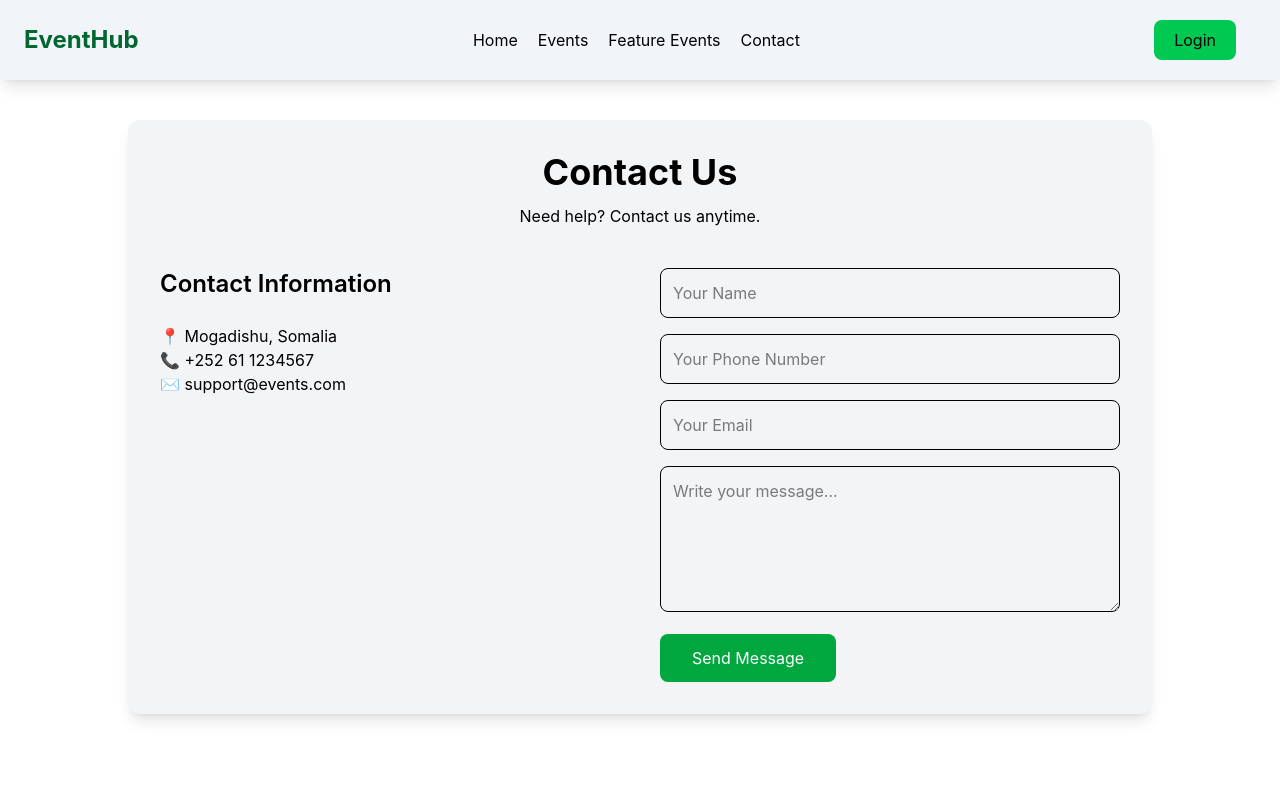
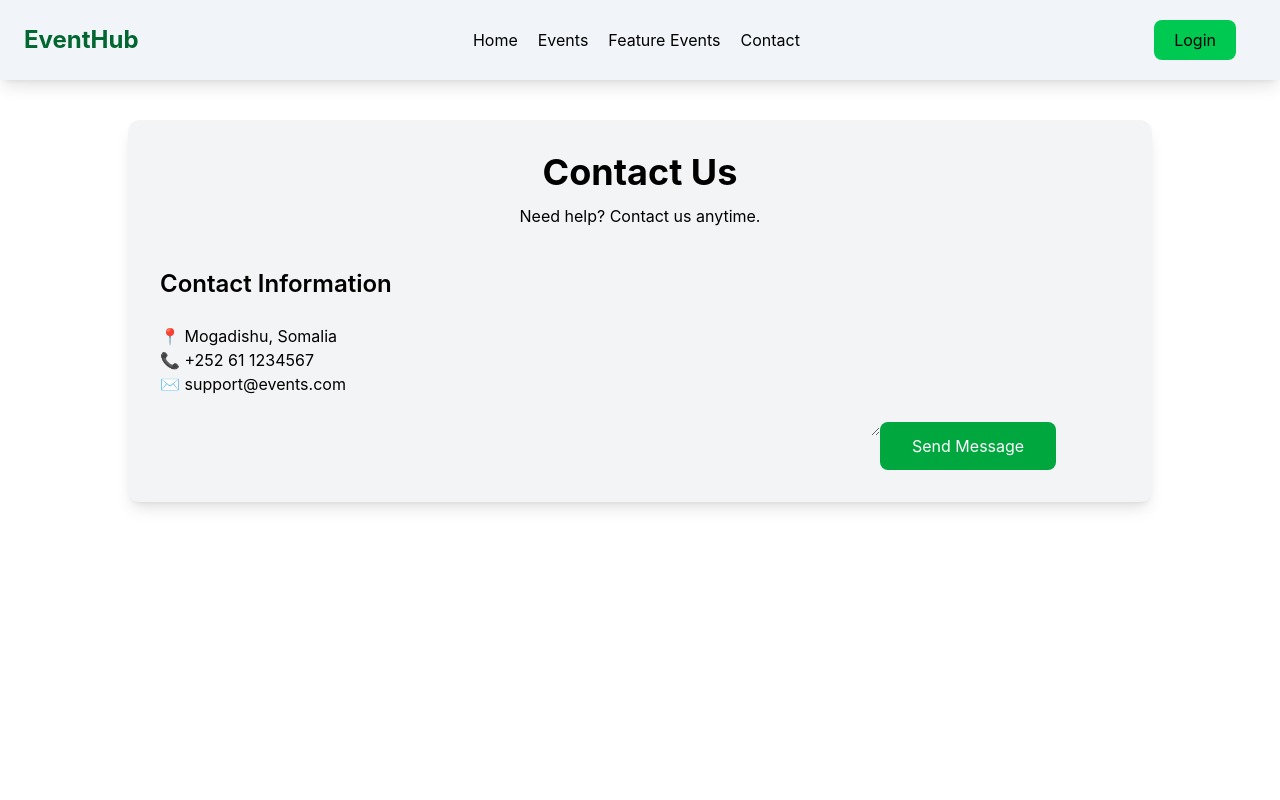
Before and after one commit to sundusali-eng/frontend-events, a React app: page /contact in a window 1280 px wide. Shown: the top 800 px of the page. Built offline with nearby package versions, Linux system fonts and the light colour scheme; the HTML template or start-up script is replaced by a standard one.

Commit message:
debug contact routes

```diff
--- a/src/components/Contact.jsx
+++ b/src/components/Contact.jsx
@@ -74,35 +74,26 @@ export default function Contact() {
 
               <input
                type="text"
-                placeholder="Your Name"
                value={name}
                onChange={(e) => setName(e.target.value)}
-                className="w-full border p-3 rounded-lg"
+             />
+
+             <input
+               type="email"
+               value={email}
+               onChange={(e) => setEmail(e.target.value)}
              />
 
              <input
                type="text"
-                placeholder="Your Phone Number"
                value={phone}
                onChange={(e) => setPhone(e.target.value)}
-                className="w-full border p-3 rounded-lg"
-              />
-
-              <input
-                type="email"
-                placeholder="Your Email"
-                value={email}
-                onChange={(e) => setEmail(e.target.value)}
-                className="w-full border p-3 rounded-lg"
              />
 
              <textarea
-                rows="5"
-                placeholder="Write your message..."
                value={message}
                onChange={(e) => setMessage(e.target.value)}
-                className="w-full border p-3 rounded-lg"
-              ></textarea>
+             />
 
               <button
                 type="submit"
```
Lines whose indentation alone changed are shown as unchanged.
